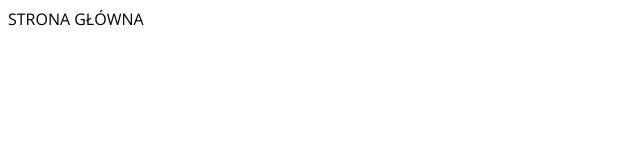
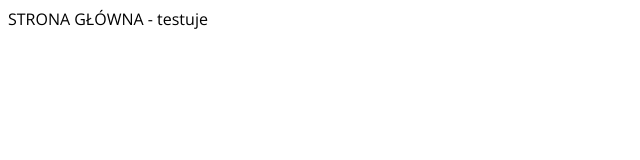
Before and after one commit to Berc1k/weatherapp, a React (Vite) app in the folder app/: page /home in a window 1280 px wide. Shown: the top 160 px of the page, without its empty margins (0-640 px from the left). Built offline with nearby package versions, Linux system fonts and the light colour scheme.

Commit message:
Update index.tsx
gittest

```diff
--- a/app/src/pages/home/index.tsx
+++ b/app/src/pages/home/index.tsx
@@ -1,5 +1,5 @@
 function Home() {
-  return <div>STRONA GŁÓWNA</div>;
+  return <div>STRONA GŁÓWNA - testuje</div>;
 }
 
 export default Home;
```
